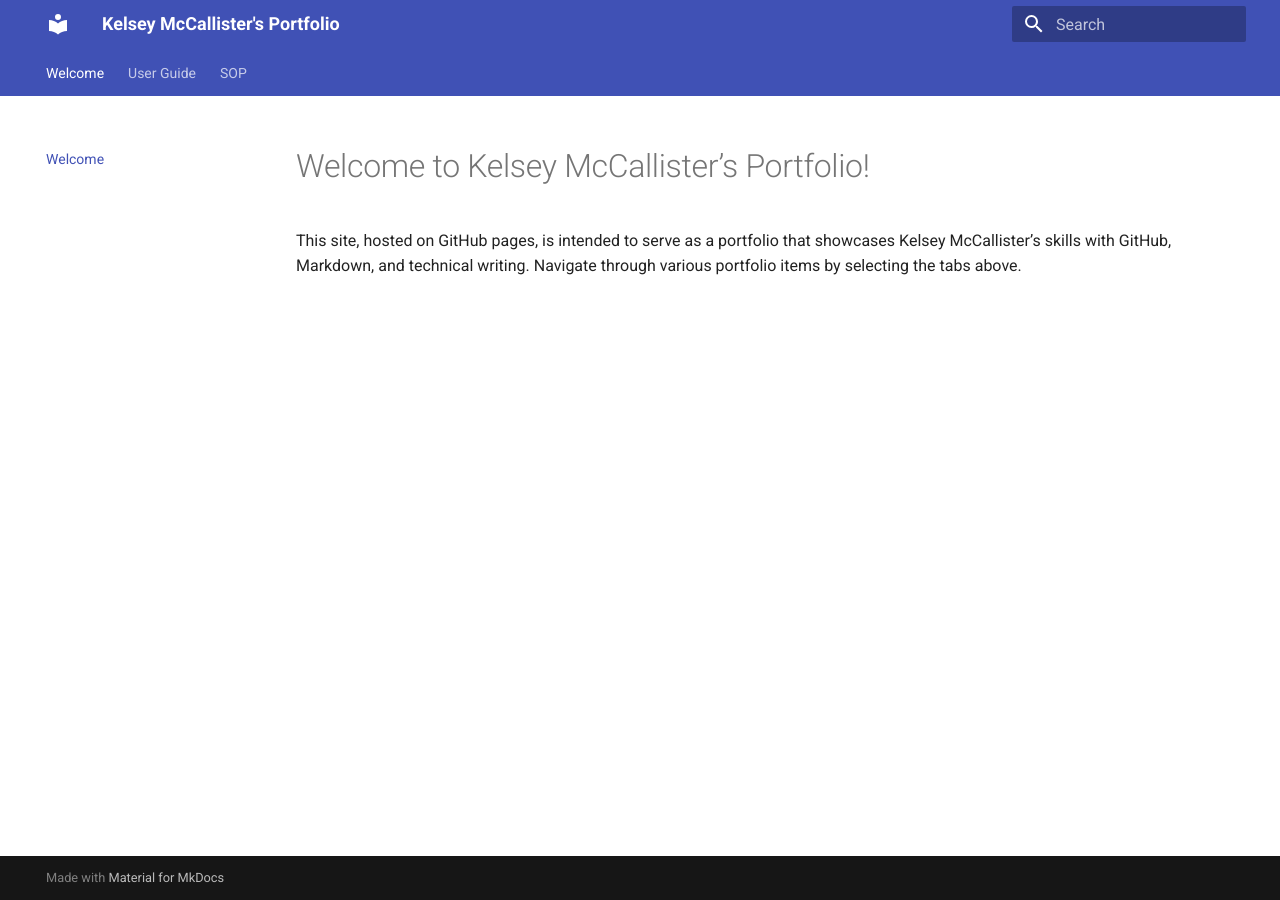
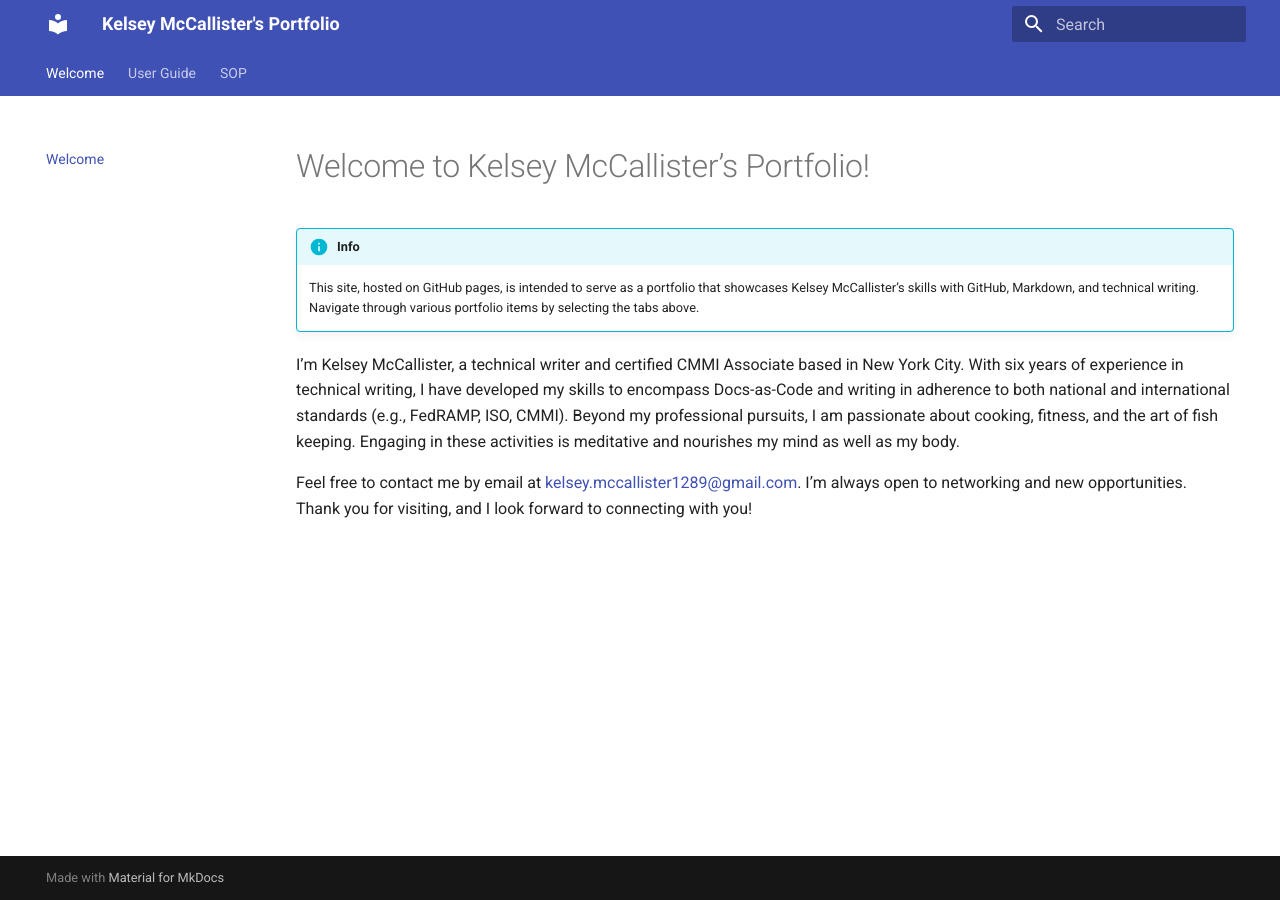
Before and after one commit to kelmccallister/My-Portfolio, an MkDocs documentation site: the page built from docs/index.md, in a window 1280 px wide. Built offline with MkDocs 1.6.1 and Material for MkDocs 9.7.7, drawn with Linux system fonts in a browser that asks for light colours.

Commit message:
feat: revised index.md file

```diff
--- a/docs/index.md
+++ b/docs/index.md
@@ -1,2 +1,9 @@
 # Welcome to Kelsey McCallister's Portfolio!
-This site, hosted on GitHub pages, is intended to serve as a portfolio that showcases Kelsey McCallister's skills with GitHub, Markdown, and technical writing. Navigate through various portfolio items by selecting the tabs above.
+
+!!! info
+    This site, hosted on GitHub pages, is intended to serve as a portfolio that showcases Kelsey McCallister's skills with GitHub, Markdown, and technical writing. Navigate through various portfolio items by selecting the tabs above.
+
+I'm Kelsey McCallister, a technical writer and certified CMMI Associate based in New York City. With six years of experience in technical writing, I have developed my skills to encompass Docs-as-Code and writing in adherence to both national and international standards (e.g., FedRAMP, ISO, CMMI). Beyond my professional pursuits, I am passionate about cooking, fitness, and the art of fish keeping. Engaging in these activities is meditative and nourishes my mind as well as my body.
+
+Feel free to contact me by email at kelsey.mccallister1289@gmail.com. I'm always open to networking and new opportunities. Thank you for visiting, and
+I look forward to connecting with you!
```
